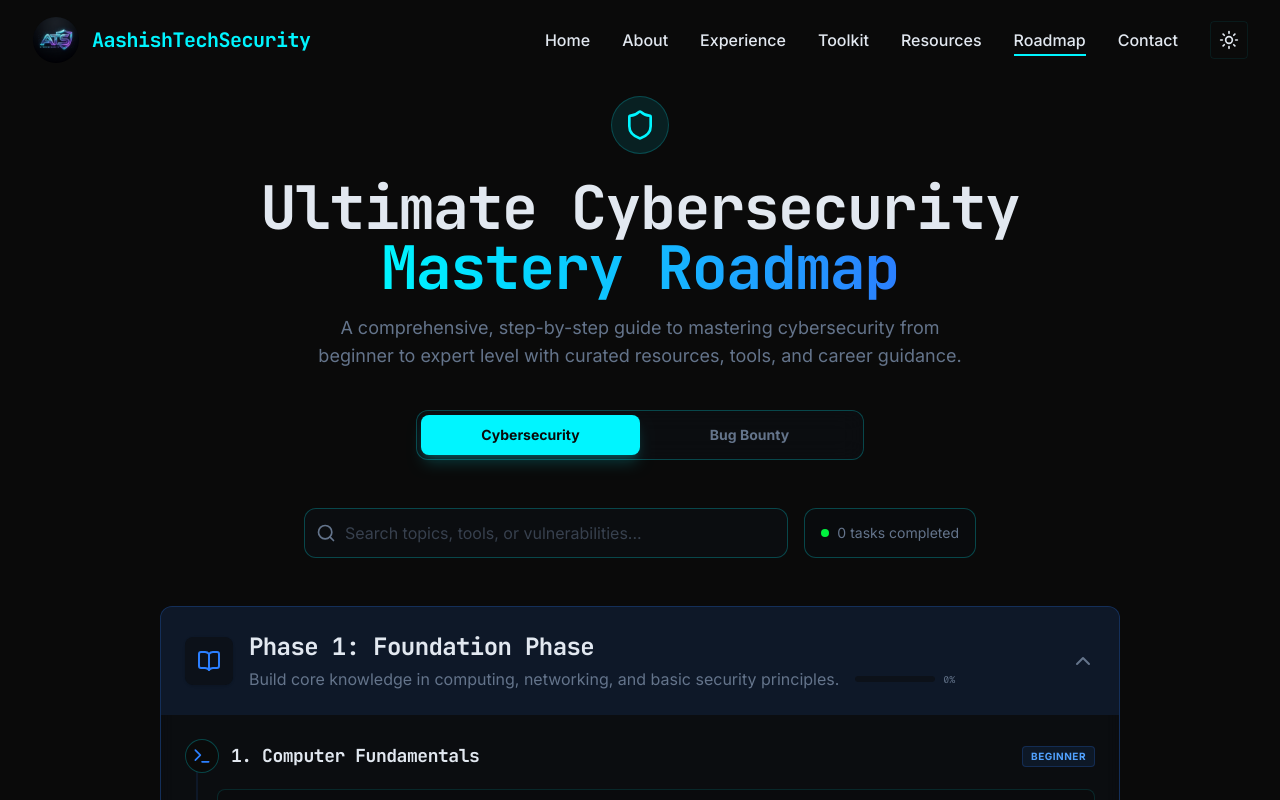
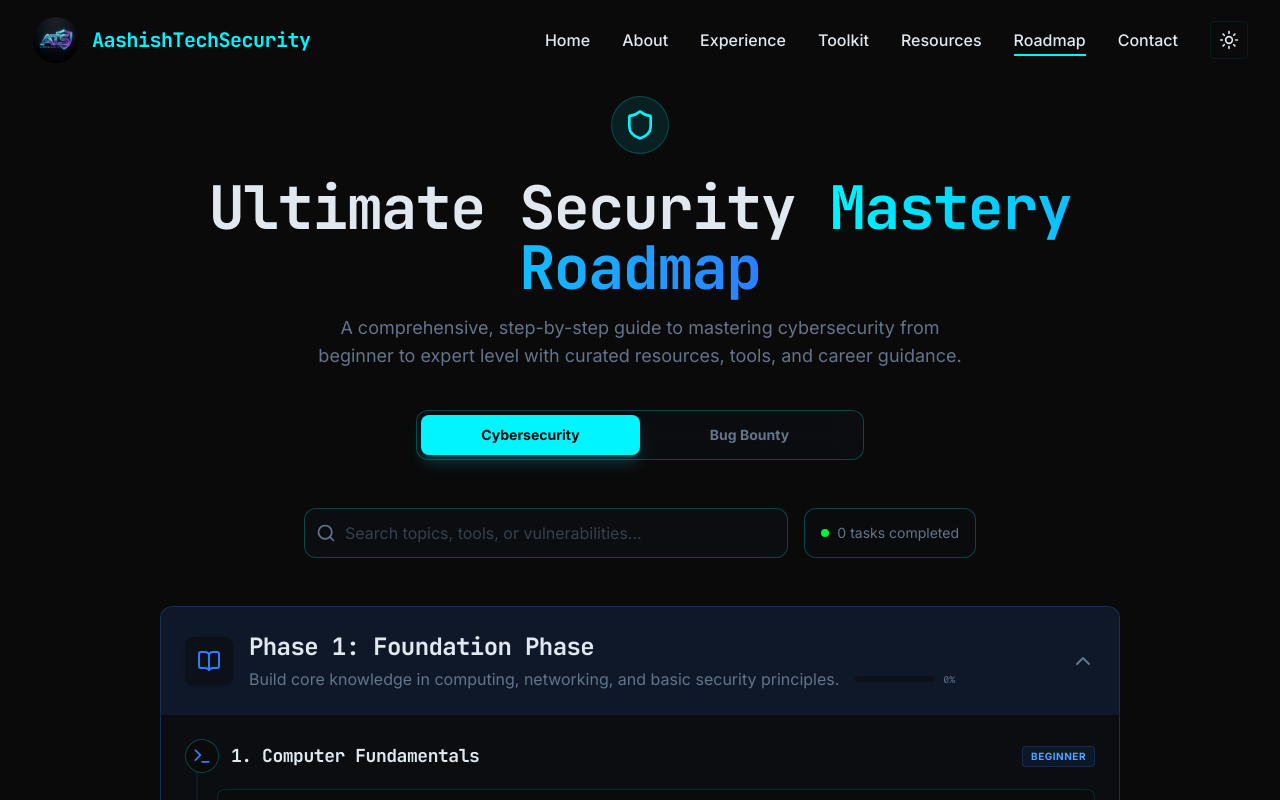
Before and after one commit to aashishtechsecurity/aashishtechsecurity.github.io, a React (Vite) app: page /roadmap in a window 1280 px wide. Shown: the top 800 px of the page. Built offline with nearby package versions, Linux system fonts and the light colour scheme.

Commit message:
changed the title in roadmap

```diff
--- a/src/pages/Roadmap.tsx
+++ b/src/pages/Roadmap.tsx
@@ -1232,7 +1232,7 @@
   return (
     <>
       <Helmet>
-        <title>{activeTab === 'cybersecurity' ? 'Cybersecurity' : 'Bug Bounty'} Roadmap | AashishTechSecurity</title>
+        <title>Ultimate Security Mastery Roadmap | AashishTechSecurity</title>
         <meta name="description" content="A comprehensive, step-by-step guide to mastering cybersecurity and bug bounty hunting from beginner to expert level with curated resources." />
       </Helmet>
 
@@ -1254,7 +1254,7 @@
               animate={{ opacity: 1, y: 0 }}
               className="text-4xl md:text-5xl lg:text-6xl font-display font-bold text-text-primary mb-4"
             >
-              Ultimate {activeTab === 'cybersecurity' ? 'Cybersecurity' : 'Bug Bounty'} <span className="text-transparent bg-clip-text bg-gradient-to-r from-accent-cyan to-blue-500">Mastery Roadmap</span>
+              Ultimate Security <span className="text-transparent bg-clip-text bg-gradient-to-r from-accent-cyan to-blue-500">Mastery Roadmap</span>
             </motion.h1>
 
             <motion.p
```
